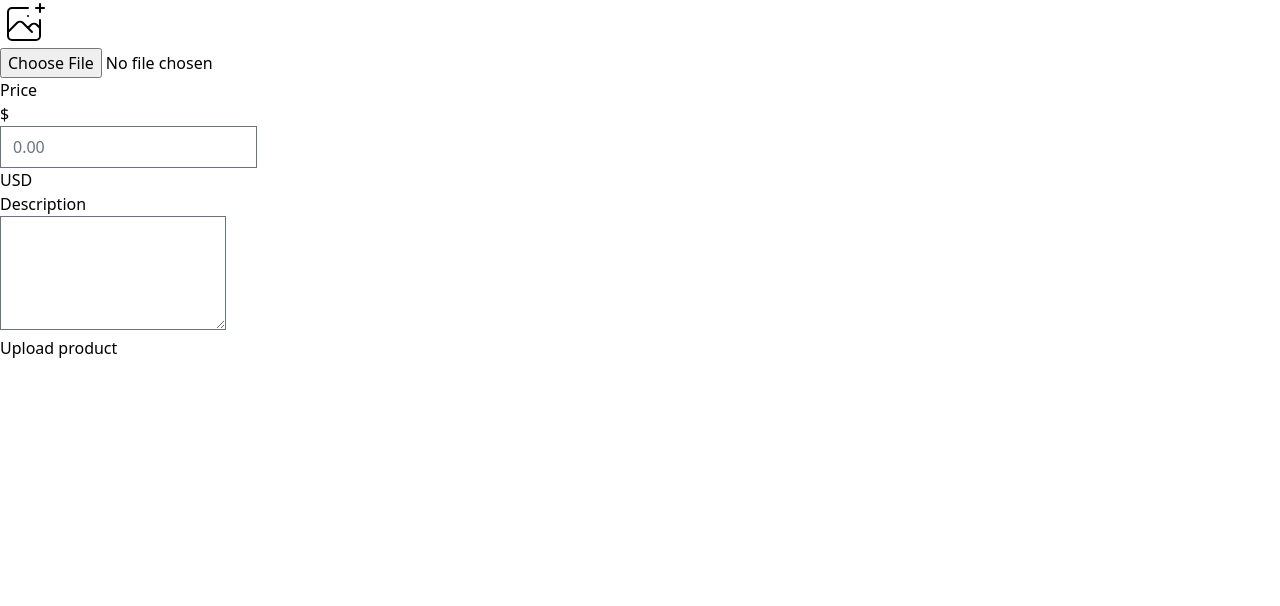
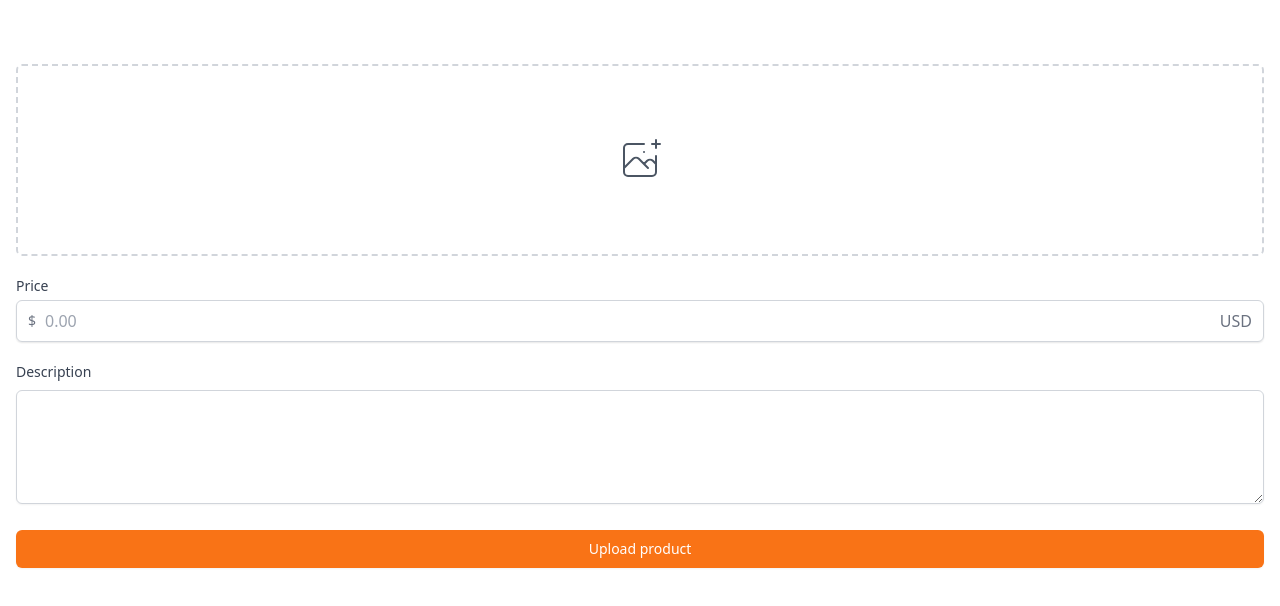
Before and after one commit to jiji-hoon96/jicarrot-market, a Next.js app: page /items/upload in a window 1280 px wide. Shown: the top 606 px of the page. Built offline with nearby package versions, Linux system fonts and the light colour scheme.

Commit message:
12-5 upload 화면 구현

```diff
--- a/pages/enter.tsx
+++ b/pages/enter.tsx
@@ -41,13 +41,14 @@ const Enter: NextPage = () => {
           </div>
         </div>
         <form className="flex flex-col mt-8">
-          <label className="text-sm font-medium text-gray-700">
+          <label htmlFor="input" className="text-sm font-medium text-gray-700">
             {method === "email" ? "Email address" : null}
             {method === "phone" ? "Phone number" : null}
           </label>
           <div className="mt-1">
             {method === "email" ? (
               <input
+                id="input"
                 type="email"
                 className="appearance-none w-full px-3 py-2 border border-gray-300 rounded-md shadow-sm placeholder-gray-400 focus:outline-none focus:ring-orange-500 focus:border-orange-500"
                 required
@@ -59,6 +60,7 @@ const Enter: NextPage = () => {
                   +82
                 </span>
                 <input
+                  id="input"
                   type="number"
                   className="appearance-none w-full px-3 py-2 border border-gray-300 rounded-md rounded-l-none shadow-sm placeholder-gray-400 focus:outline-none focus:ring-orange-500 focus:border-orange-500"
                   required
--- a/pages/items/upload.tsx
+++ b/pages/items/upload.tsx
@@ -2,10 +2,9 @@ import type { NextPage } from "next";
 
 const Upload: NextPage = () => {
   return (
+    <div className="px-4 py-16">
       <div>
-      <div>
-        <div>
-          <label>
+        <label className="w-full cursor-pointer text-gray-600 hover:border-orange-500 hover:text-orange-500 flex items-center justify-center border-2 border-dashed border-gray-300 h-48 rounded-md">
           <svg
             className="h-12 w-12"
             stroke="currentColor"
@@ -20,32 +19,45 @@ const Upload: NextPage = () => {
               strokeLinejoin="round"
             />
           </svg>
-
-            <input type="file" />
+          <input className="hidden" type="file" />
         </label>
       </div>
+      <div className="my-5">
+        <label
+          className="mb-1 block text-sm font-medium text-gray-700"
+          htmlFor="price"
+        >
+          Price
+        </label>
+        <div className="rounded-md relative flex  items-center shadow-sm">
+          <div className="absolute left-0 pointer-events-none pl-3 flex items-center justify-center">
+            <span className="text-gray-500 text-sm">$</span>
           </div>
-      <div>
-        <label>Price</label>
-        <div>
-          <div>
-            <span>$</span>
-          </div>
-          <input type="text" placeholder="0.00" />
-          <div>
-            <span>USD</span>
+          <input
+            id="price"
+            className="appearance-none pl-7 w-full px-3 py-2 border border-gray-300 rounded-md shadow-sm placeholder-gray-400 focus:outline-none focus:ring-orange-500 focus:border-orange-500"
+            type="text"
+            placeholder="0.00"
+          />
+          <div className="absolute right-0 pointer-events-none pr-3 flex items-center">
+            <span className="text-gray-500">USD</span>
           </div>
         </div>
       </div>
       <div>
-        <label>Description</label>
-        <div>
-          <textarea rows={4} />
+        <label className="mb-1 block text-sm font-medium text-gray-700">
+          Description
+        </label>
+
+        <textarea
+          className="mt-1 shadow-sm w-full focus:ring-orange-500 rounded-md border-gray-300 focus:border-orange-500 "
+          rows={4}
+        />
       </div>
-      </div>
-      <button>Upload product</button>
+      <button className="mt-5 w-full bg-orange-500 hover:bg-orange-600 text-white py-2 px-4 border border-transparent rounded-md shadow-sm text-sm font-medium focus:ring-2 focus:ring-offset-2 focus:ring-orange-500 focus:outline-none ">
+        Upload product
+      </button>
     </div>
   );
 };
-
 export default Upload;
```
Lines whose indentation alone changed are shown as unchanged.
